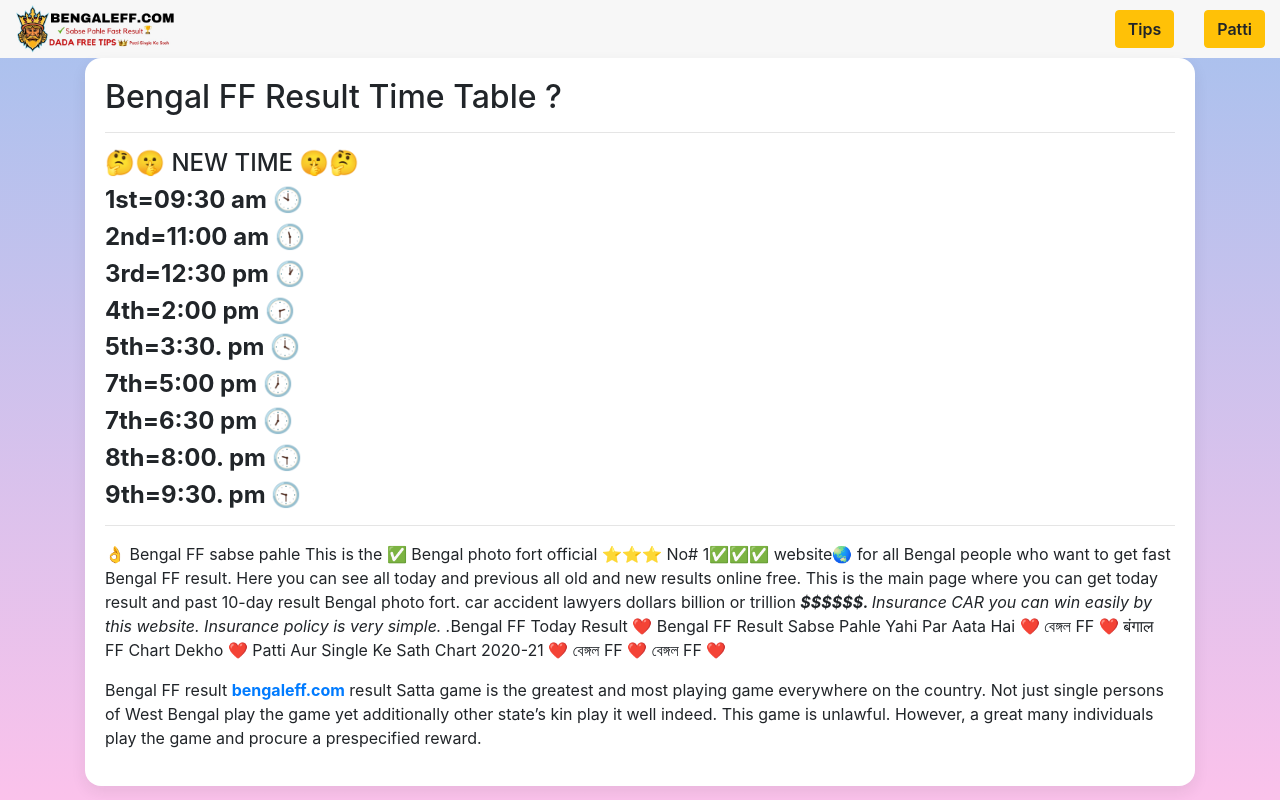
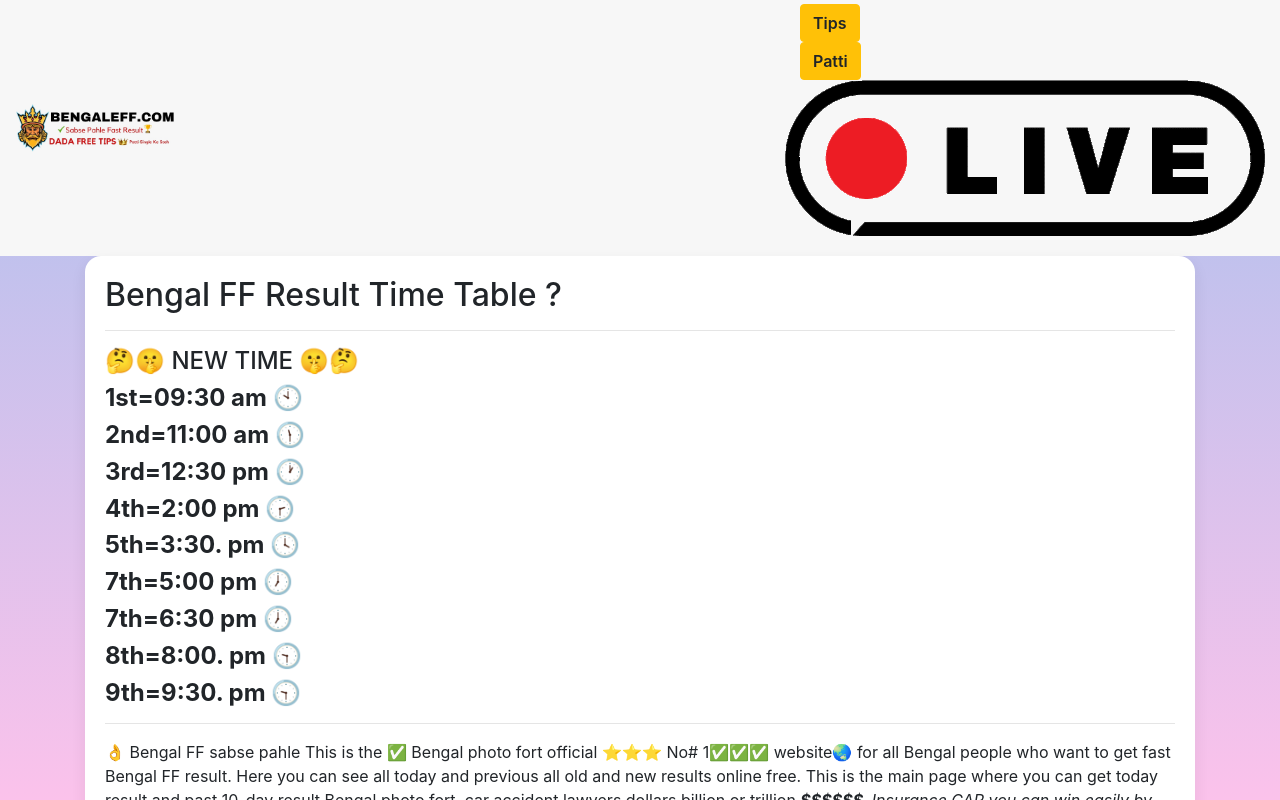
Before and after one commit to Abiksoumya/fatafat_website, a React (Vite) app in the folder website/: page / in a window 1280 px wide. Shown: the top 800 px of the page. Built offline with nearby package versions, Linux system fonts and the light colour scheme; no server answers.

Commit message:
icon added

```diff
--- a/website/src/component/Navbar.tsx
+++ b/website/src/component/Navbar.tsx
@@ -16,8 +16,9 @@
                 <img className="  w-auto" src={Logo} alt="Your Company" />
               </button>
             </div>
+
             <div className="col-auto ml-auto">
-              <div className="row">
+              <div className="flex justify-end">
                 <div className="col-auto">
                   <Link to="tips"  className='btn btn-warning shadow-none'  >Tips</Link>
                 </div>
@@ -27,6 +28,10 @@
                 <div className="col-auto">
                   <Link to="patti" className='btn btn-warning shadow-none'  >Patti</Link>
                 </div>
+
+                <figure className='w-2/12 h-auto '>
+                  <img src="XVo3.gif" className=' ' alt="" />
+                </figure>
               </div>
             </div>
           </div>
--- a/website/src/component/tables.jsx
+++ b/website/src/component/tables.jsx
@@ -7,6 +7,7 @@
 
   return (
     <div className="container-lg table-show-in-mobile ">
+
       {data
         ?.sort((a, b) => new Date(b.date) - new Date(a.date)) // Sort the data array by date in descending order
         .map((item, index) => {
```
Also changed, not shown: website/public/XVo3.gif (added).
